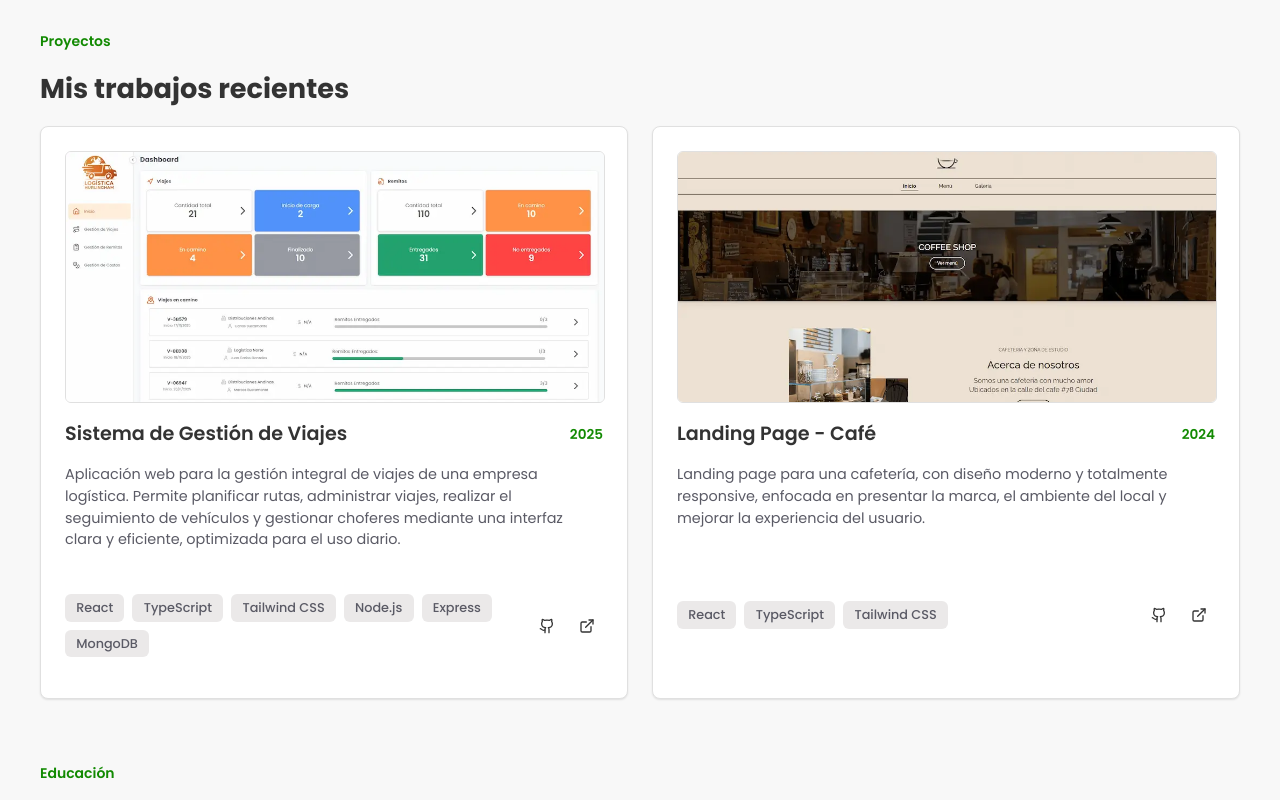
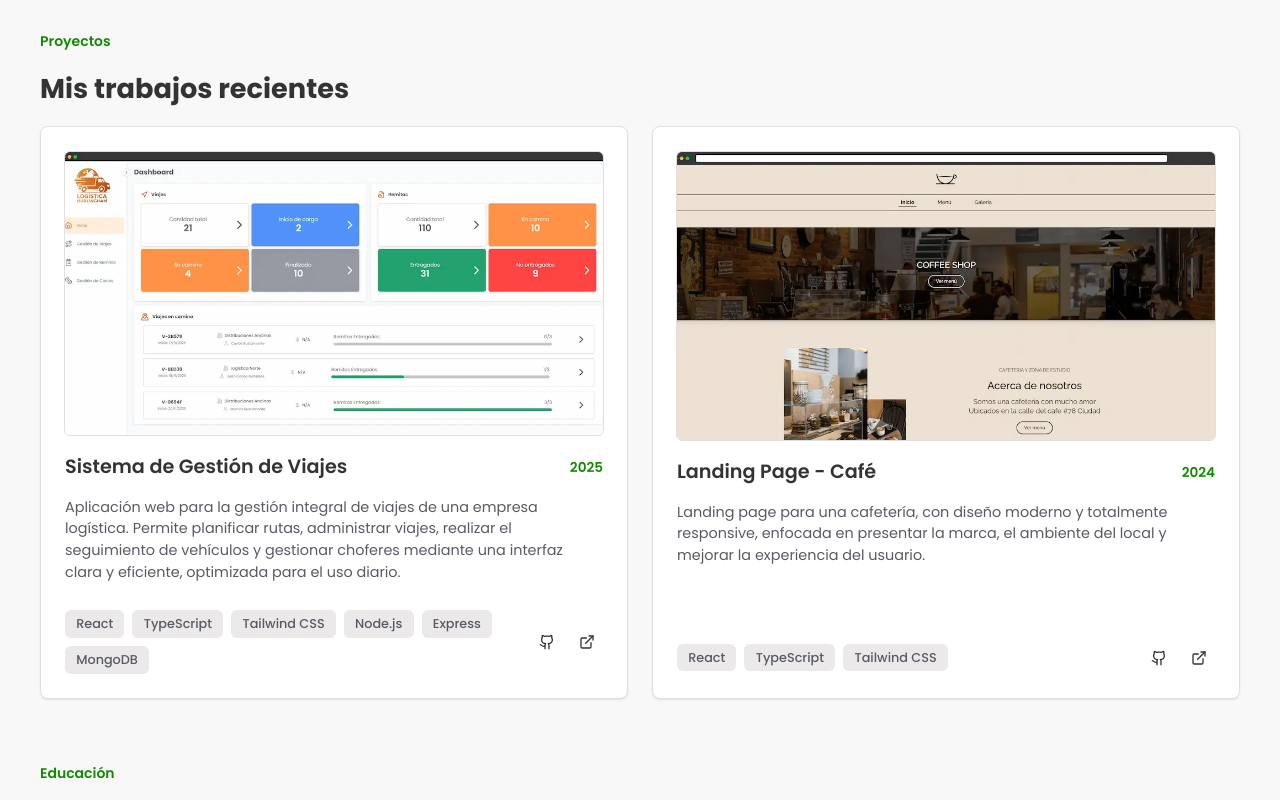
Before and after one commit to AlexisChebeste/porfolio, a React (Vite) app: page / in a window 1280 px wide. Shown: the part 820-1620 px from the top of the page. Built offline with nearby package versions, Linux system fonts and the light colour scheme.

Commit message:
feat: add animation

```diff
--- a/index.html
+++ b/index.html
@@ -10,7 +10,7 @@
     <link rel="preconnect" href="https://fonts.gstatic.com" crossorigin>
     <link href="https://fonts.googleapis.com/css2?family=Poppins:ital,wght@0,100;0,200;0,300;0,400;0,500;0,600;0,700;0,800;0,900;1,100;1,200;1,300;1,400;1,500;1,600;1,700;1,800;1,900&display=swap" rel="stylesheet">
   </head>
-  <body >
+  <body>
     <div id="root"></div>
     <script type="module" src="/src/main.tsx"></script>
   </body>
--- a/src/components/Card.tsx
+++ b/src/components/Card.tsx
@@ -22,6 +22,7 @@ export default function CardProject({ title, periodo, description, list, links,
                     height={400}
                 />
             </a>
+            <div className="card-content">
                 <header className="card-header">
                     <h3>{title}</h3>
                     <span className="card-periodo">{periodo}</span>
@@ -29,6 +30,7 @@ export default function CardProject({ title, periodo, description, list, links,
                 <section className="card-body">
                     <p>{description}</p>
                 </section>
+            </div>
             <FooterCard
                 technologys={list}
                 links={links}
--- a/src/components/Footer.tsx
+++ b/src/components/Footer.tsx
@@ -13,8 +13,12 @@ export default function Footer(){
                 </div>
             </div>
             <div className="divider-footer">
-                <p className="footer-text">© 2025 Alexis Chebeste. Todos los derechos reservados.</p>
+                <p className="footer-text">© {getCurrentYear()} Alexis Chebeste. Todos los derechos reservados.</p>
             </div>
         </footer>
     )
 }
+
+const getCurrentYear = () => {
+    return new Date().getFullYear();
+}
--- a/src/components/ToggleTheme.tsx
+++ b/src/components/ToggleTheme.tsx
@@ -2,9 +2,17 @@ import { Moon, Sun } from "lucide-react"
 import { useEffect, useState } from "react"
 
 function ThemeSwitch() {
-  const [darkMode, setDarkMode] = useState(
-    localStorage.getItem("darkmode") === "active"
-  )
+  const [darkMode, setDarkMode] = useState(() => {
+    const savedTheme = localStorage.getItem("darkmode")
+
+    if (savedTheme) {
+      return savedTheme === "active"
+    }
+
+    // Preferencia del sistema
+    const prefersDark = window.matchMedia("(prefers-color-scheme: dark)").matches
+    return prefersDark ?? true
+  })
 
   useEffect(() => {
     if (darkMode) {
@@ -17,7 +25,11 @@ function ThemeSwitch() {
   }, [darkMode])
 
   return (
-    <button onClick={() => setDarkMode(prev => !prev)} id="theme-switch" aria-label="Cambiar tema de estilo">
+    <button
+      onClick={() => setDarkMode(prev => !prev)}
+      id="theme-switch"
+      aria-label="Cambiar tema de estilo"
+    >
         <Moon size={18} />
         <Sun size={18} />
     </button>
--- a/src/index.css
+++ b/src/index.css
@@ -137,6 +137,40 @@ h2 {
   margin: 1rem 0;
 }
 
+/*Footer*/
+
+footer {
+  text-align: center;
+  font-size: 0.875rem;
+  color: #888888;
+  padding: 4rem 0 0 0;
+}
+
+.footer-profile {
+  text-align: center;
+  font-size: 0.875rem;
+  color: #888888;
+  display: flex;
+  flex-direction: column;
+  align-items: center;
+  gap: 0.2rem;
+  padding: 2rem 0;
+  border: 1px solid var(--border-color);
+  border-left-width: 0;
+  border-right-width: 0;
+
+  h3 {
+    margin: 0;
+    font-size: 1.3rem;
+    color: var(--text-color);
+  }
+}
+
+.footer-text {
+  margin: 2rem 0;
+  text-align: center;
+}
+
 /*Cards*/
 
 .cards{
@@ -144,6 +178,7 @@ h2 {
   grid-template-columns: repeat(auto-fit, minmax(500px, 1fr));
   width: 100%;
   gap: 1.5rem;
+  align-items: stretch;
 }
 
 .cards-project{
@@ -157,6 +192,8 @@ h2 {
   box-shadow: 0 1px 2px rgba(0, 0, 0, 0.1);
   display: flex;
   flex-direction: column;
+  align-items: center;
+  justify-content: center;
   background-color: var(--backgroud-card);
   gap: 1rem;
   --ty: 24px;
@@ -167,15 +204,17 @@ h2 {
     scale(calc(var(--scroll-scale) * var(--hover-scale)));
 
   transition:
-    transform 0.25s ease,
-    box-shadow 0.25s ease;
+  transform 0.25s ease,
+  box-shadow 0.25s ease;
+
+  position: relative;
+  overflow: hidden;
 
   h3 {
     margin: 0;
     font-size: 1.2rem;
     font-weight: 600;
     color: var(--text-navbar-color);
-
     transition: color 0.3s ease;
   }
 
@@ -253,6 +292,12 @@ h2 {
   height: auto;
 }
 
+.card-content {
+  display: flex;
+  flex-direction: column;
+  flex: 1;
+  gap: 1rem;
+}
 
 .card-body p {
   margin: 0;
@@ -262,13 +307,14 @@ h2 {
 }
 
 .card footer {
+  margin-top: auto;
   display: flex;
   align-items: center;
   justify-content: space-between;
-  height: 100%;
   padding-top: 0.7rem;
   padding-bottom: 0;
   gap: 0.5rem;
+  width: 100%;
 }
 
 .project-link{
@@ -278,7 +324,6 @@ h2 {
   width: 100%;
   height: auto;
   min-height: 250px;
-
   border: 1px solid var(--border-color);
   border-radius: 6px;
 }
@@ -291,7 +336,7 @@ h2 {
 }
 
 .card:hover {
-  transform: scale(1.03);
+  transform: scale(1.01);
   box-shadow: 0 12px 20px var(--hover-shadow);
   border-color: var(--subtitle);
 }
@@ -302,7 +347,7 @@ h2 {
 
 .card:hover .project-image {
   filter: brightness(0.97);
-  transform: scale(1.05);
+  transform: scale(1.015);
 }
 
 .container-chips {
@@ -468,39 +513,7 @@ h2 {
   gap: 1rem;
 }
 
-/*Footer*/
 
-footer {
-  text-align: center;
-  font-size: 0.875rem;
-  color: #888888;
-  padding: 4rem 0 0 0;
-}
-
-.footer-profile {
-  text-align: center;
-  font-size: 0.875rem;
-  color: #888888;
-  display: flex;
-  flex-direction: column;
-  align-items: center;
-  gap: 0.2rem;
-  padding: 2rem 0;
-  border: 1px solid var(--border-color);
-  border-left-width: 0;
-  border-right-width: 0;
-
-  h3 {
-    margin: 0;
-    font-size: 1.3rem;
-    color: var(--text-color);
-  }
-}
-
-.footer-text {
-  margin: 2rem 0;
-  text-align: center;
-}
 
 /*Sobre mi*/
 
@@ -623,6 +636,21 @@ footer {
     gap: 0.2rem;
   }
 
+  .card footer{
+    height: auto;
+  }
+
+  .project-link{
+    min-height: 110px;
+  }
+
+  .project-image {
+    object-fit: cover;
+    width: 100%;
+    height: 100%;
+    transition: all 0.3s ease;
+  }
+
   .about-me {
     flex-direction: column;
     align-items: left;
@@ -633,6 +661,7 @@ footer {
   }
 
 }
+
 
 .scroll-fade {
     --ty: 24px;
@@ -653,6 +682,7 @@ footer {
   background-color: var(--base-variant);
   display: flex;
   align-items: center;
+  transition: transform 0.2s ease, color 0.2s ease;
   justify-content: center;
 }
 
@@ -664,6 +694,10 @@ footer {
   display: none;
 }
 
+#theme-switch:hover {
+  transform: rotate(10deg) scale(1.1);
+}
+
 .darkmode #theme-switch svg:first-child{
   display: none;
 }
```
Lines whose indentation alone changed are shown as unchanged.
